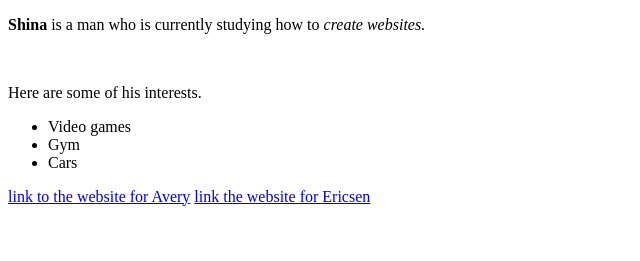
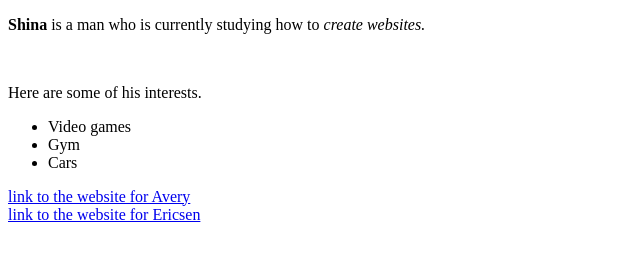
Before and after one commit to awalsh16/csc271_projects, a plain HTML site: page labs/lab02/profile.html in a window 1280 px wide. Shown: the part 105-366 px from the top of the page, without its empty margins (0-640 px from the left). Drawn offline with Linux system fonts and the light colour scheme.

Commit message:
Update profile.html

```diff
--- a/labs/lab02/profile.html
+++ b/labs/lab02/profile.html
@@ -19,7 +19,8 @@
 
 
 <a href="https://ericsensemedo.rhody.dev/csc271_projects/labs/lab2/profile.html">link to the website for Avery</a>
-<a href="https://faithadewumi.rhody.dev/csc271_projects/labs/lab2/profile.html">link the website for Ericsen</a>
+<br>
+<a href="https://faithadewumi.rhody.dev/csc271_projects/labs/lab2/profile.html">link to the website for Ericsen</a>
 
 </body>
 </html>
```
